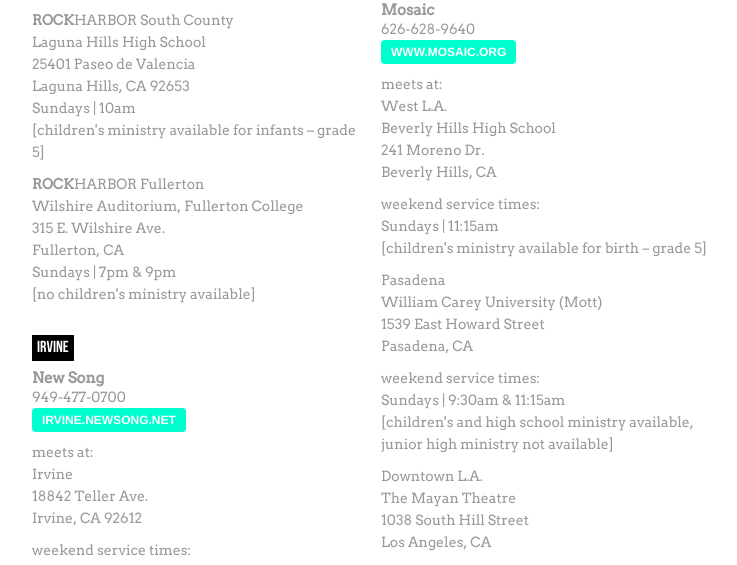
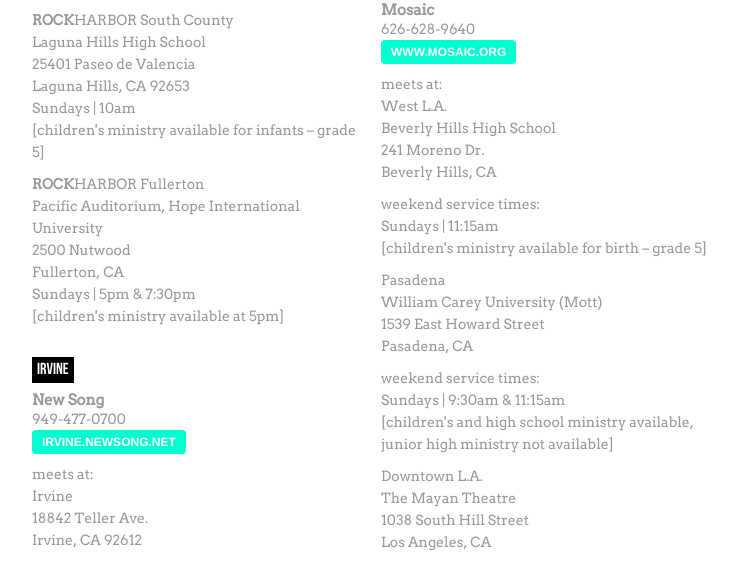
Before and after one commit to rockharbor/oc-easter-2011, a PHP site: page /church-directory in a window 1280 px wide. Shown: the part 1383-1948 px from the top of the page, without its empty margins (258-995 px from the left). Run offline with PHP 8.4, Linux system fonts and the light colour scheme.

Commit message:
Updated rh fullerton church directory listing

```diff
--- a/pages/church-directory.php
+++ b/pages/church-directory.php
@@ -60,11 +60,11 @@
 	Sundays | 10am<br />
 	[children's ministry available for infants – grade 5]</p>
 	<p><strong>ROCK</strong>HARBOR Fullerton<br />
-	Wilshire Auditorium, Fullerton College<br />
-	315 E. Wilshire Ave.<br />
+	Pacific Auditorium, Hope International University<br />
+	2500 Nutwood<br />
 	Fullerton, CA<br />
-	Sundays | 7pm &amp; 9pm<br />
-	[no children's ministry available]</p>
+	Sundays | 5pm &amp; 7:30pm<br />
+	[children&apos;s ministry available at 5pm]</p>
 	</div>
 	<h2>Irvine</h2>
 	<div class="church"><h3>New Song</h3>
```
